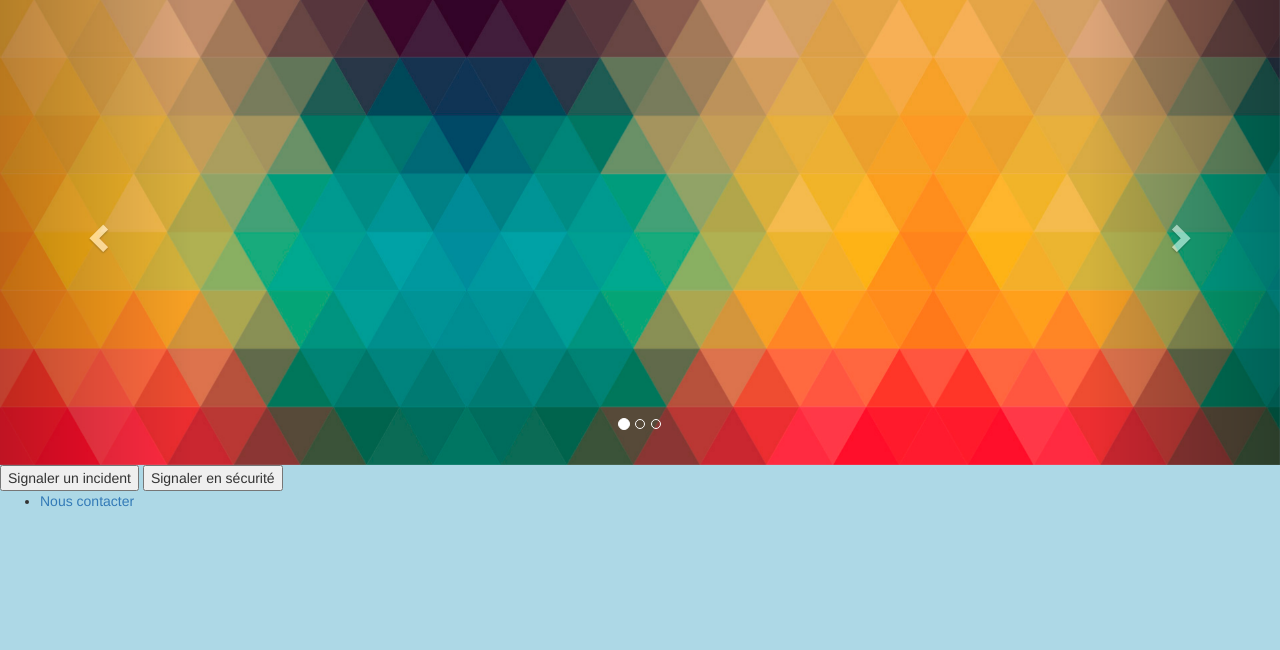
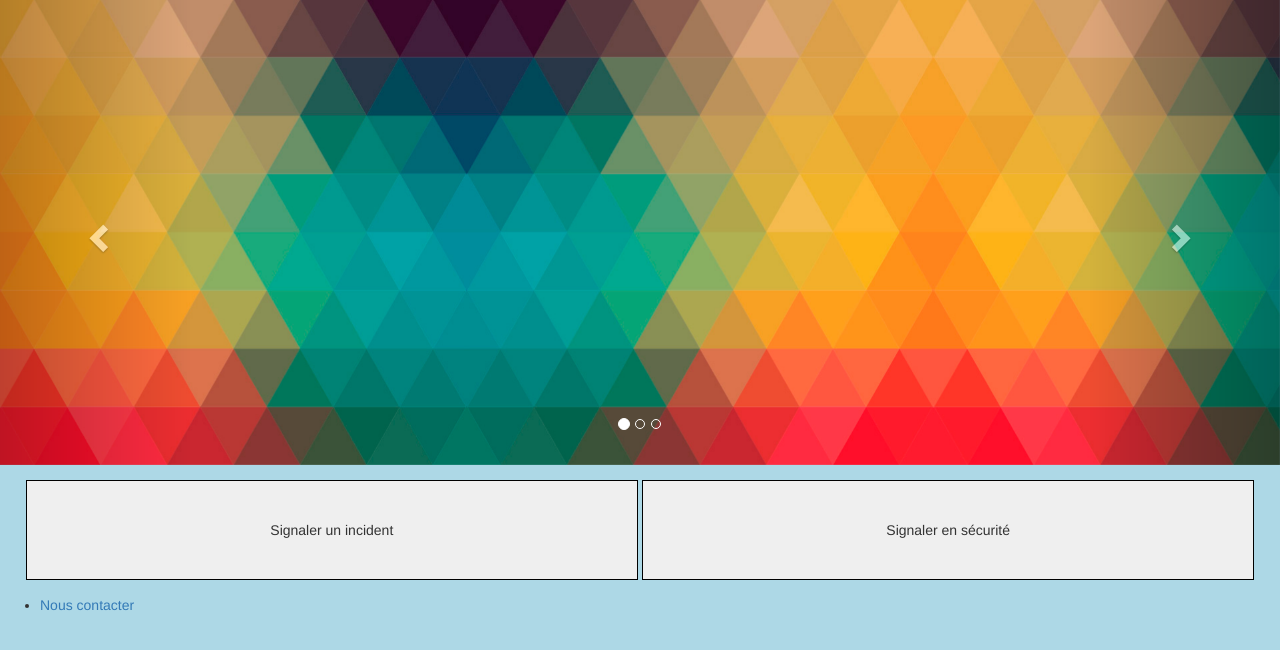
Before and after one commit to Ybalrid/N2I-bugbusters, a PHP site: page / in a window 1280 px wide. Shown: the part 71-721 px from the top of the page. Run offline with PHP 8.4, Linux system fonts and the light colour scheme; some libraries are stand-ins or nearby versions.

Commit message:
adjust style

```diff
--- a/web/index.php
+++ b/web/index.php
@@ -12,10 +12,9 @@
 
         <?php include ("carousel.php"); ?>
 
-
-        <nav class="">
-            <button type="sig_button" onclick="location.href='./signaler.php'">Signaler un incident</button>
-            <button type="sig_button" onclick="location.href='./safe.php'">Signaler en sécurité</button>
+        <nav class="sig_buttons">
+            <button class="sig_button" onclick="location.href='./signaler.php'">Signaler un incident</button>
+            <button class="sig_button" onclick="location.href='./safe.php'">Signaler en sécurité</button>
         </nav>
 
         <footer>
--- a/web/style.css
+++ b/web/style.css
@@ -17,10 +17,22 @@ h1 {
     margin-left: 20px;
 }
 
-
-
 .carousel-inner > .item > img,
 .carousel-inner > .item > a > img {
     width: 100%;
     margin: auto;
 }
+
+.sig_buttons
+{
+    text-align:center;
+    margin:15px;
+}
+
+button
+{
+    text-align:center;
+    width:49%;
+    border:1px solid black;
+    min-height: 100px;
+}
```
Lines whose indentation alone changed are shown as unchanged.
